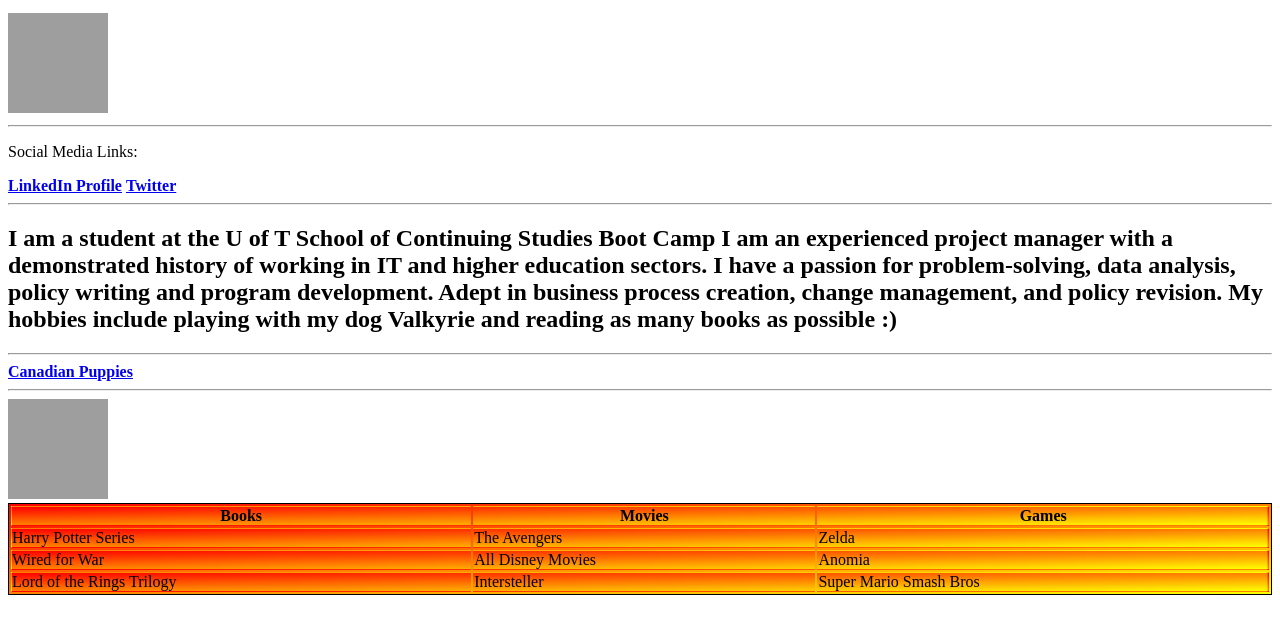
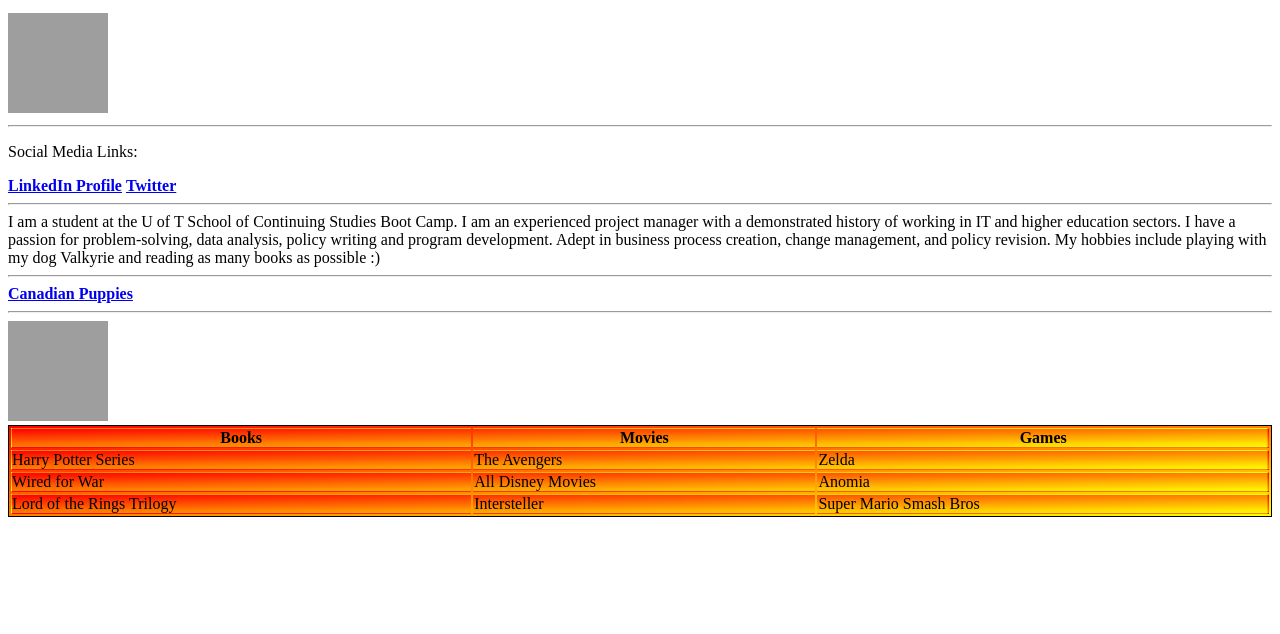
Before and after one commit to mvsayewich/mvsayewich.github.io, a plain HTML site: page Basic-HTML-Bio.html in a window 1280 px wide. Shown: the part 110-744 px from the top of the page. Drawn offline with Linux system fonts and the light colour scheme; grey boxes are pictures that could not be loaded.

Commit message:
Update Basic-HTML-Bio.html

```diff
--- a/Basic-HTML-Bio.html
+++ b/Basic-HTML-Bio.html
@@ -11,11 +11,11 @@
                 <a href="https://www.linkedin.com/in/msayewich/"> <b>LinkedIn Profile</b></a>
                 <a href="https://twitter.com/EmBe6"> <b>Twitter</b></a>
                 <hr>
-          <h2>
-                I am a student at the U of T School of Continuing Studies Boot Camp
+          <p2>
+                I am a student at the U of T School of Continuing Studies Boot Camp.
                 I am an experienced project manager with a demonstrated history of working in IT and higher education sectors. I have a passion for problem-solving, data analysis, policy writing and program development. Adept in business process creation, change management, and policy revision.
                 My hobbies include playing with my dog Valkyrie and reading as many books as possible :)
-          </h2>
+          </p2>
           <table>
             <tr>
               <th>Books</th>
```
